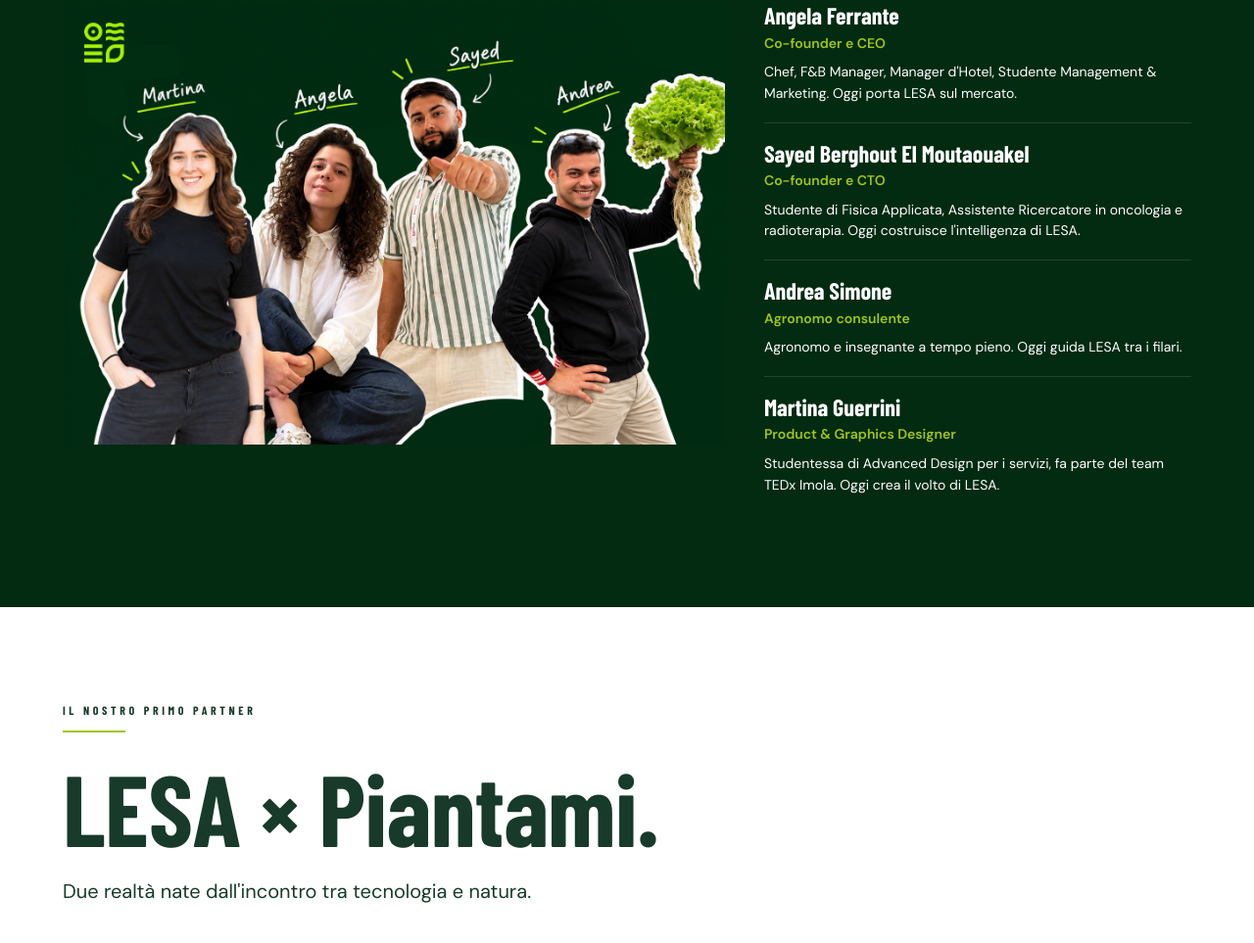
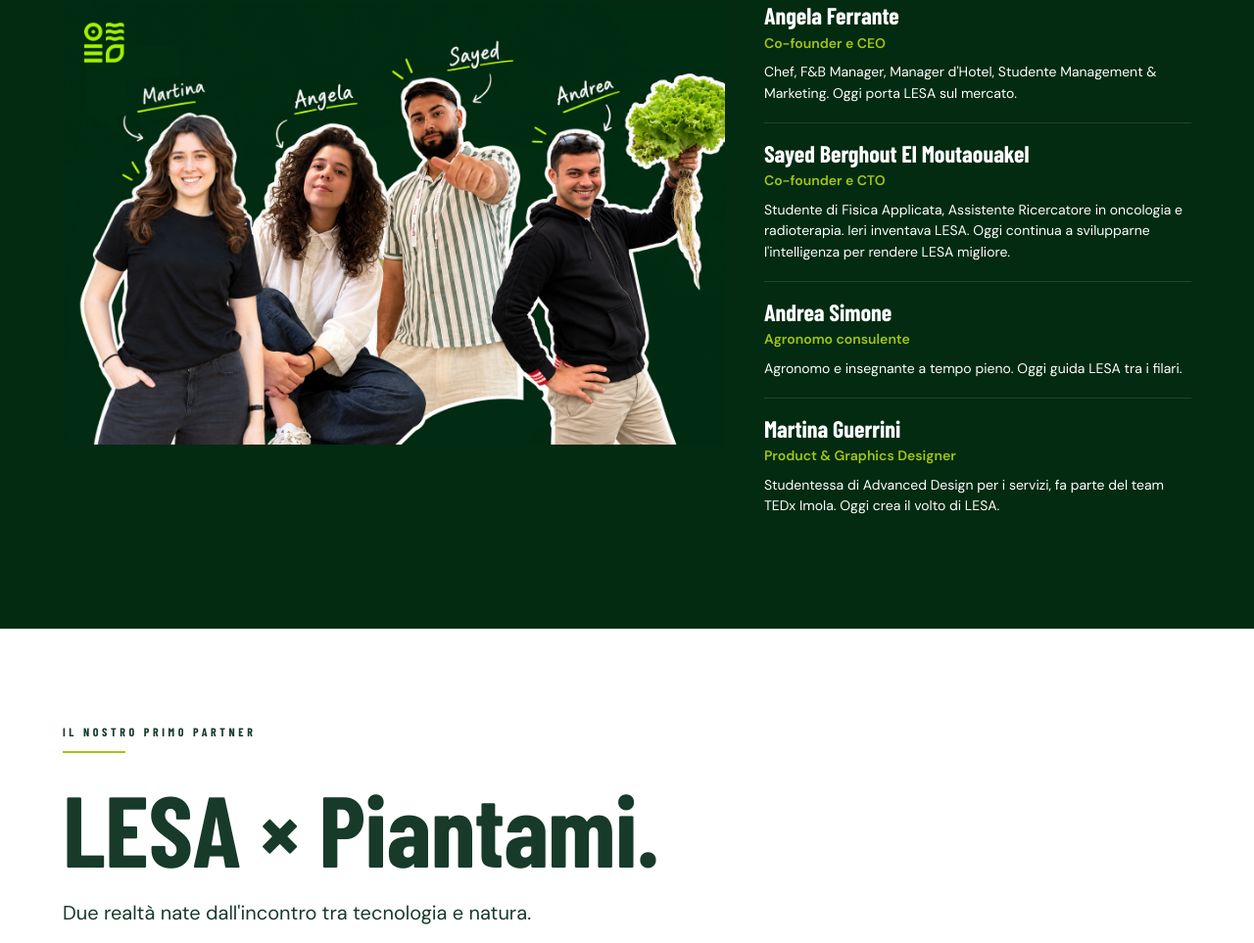
Before and after one commit to angelafer26/Angelafer26.github.io, a plain HTML site: page index.html in a window 1280 px wide. Shown: the part 6540-7503 px from the top of the page at 98% size. Drawn offline with nearby package versions, Linux system fonts and the light colour scheme; a web font is replaced by a local one.

Commit message:
Update Sayed biography in team section

```diff
--- a/index.html
+++ b/index.html
@@ -193,7 +193,7 @@
       <img src="assets/team.jpg?v=20261016-proporzioni" alt="Il team LESA: Martina, Angela, Sayed e Andrea" width="1534" height="1024" loading="lazy">
       <ul class="people">
         <li><p class="nm">Angela Ferrante</p><p class="rl">Co-founder e CEO</p><p>Chef, F&amp;B Manager, Manager d'Hotel, Studente Management &amp; Marketing. Oggi porta LESA sul mercato.</p></li>
-        <li><p class="nm">Sayed Berghout El Moutaouakel</p><p class="rl">Co-founder e CTO</p><p>Studente di Fisica Applicata, Assistente Ricercatore in oncologia e radioterapia. Oggi costruisce l'intelligenza di LESA.</p></li>
+        <li><p class="nm">Sayed Berghout El Moutaouakel</p><p class="rl">Co-founder e CTO</p><p>Studente di Fisica Applicata, Assistente Ricercatore in oncologia e radioterapia. Ieri inventava LESA. Oggi continua a svilupparne l'intelligenza per rendere LESA migliore.</p></li>
         <li><p class="nm">Andrea Simone</p><p class="rl">Agronomo consulente</p><p>Agronomo e insegnante a tempo pieno. Oggi guida LESA tra i filari.</p></li>
         <li><p class="nm">Martina Guerrini</p><p class="rl">Product &amp; Graphics Designer</p><p>Studentessa di Advanced Design per i servizi, fa parte del team TEDx Imola. Oggi crea il volto di LESA.</p></li>
       </ul>
```
